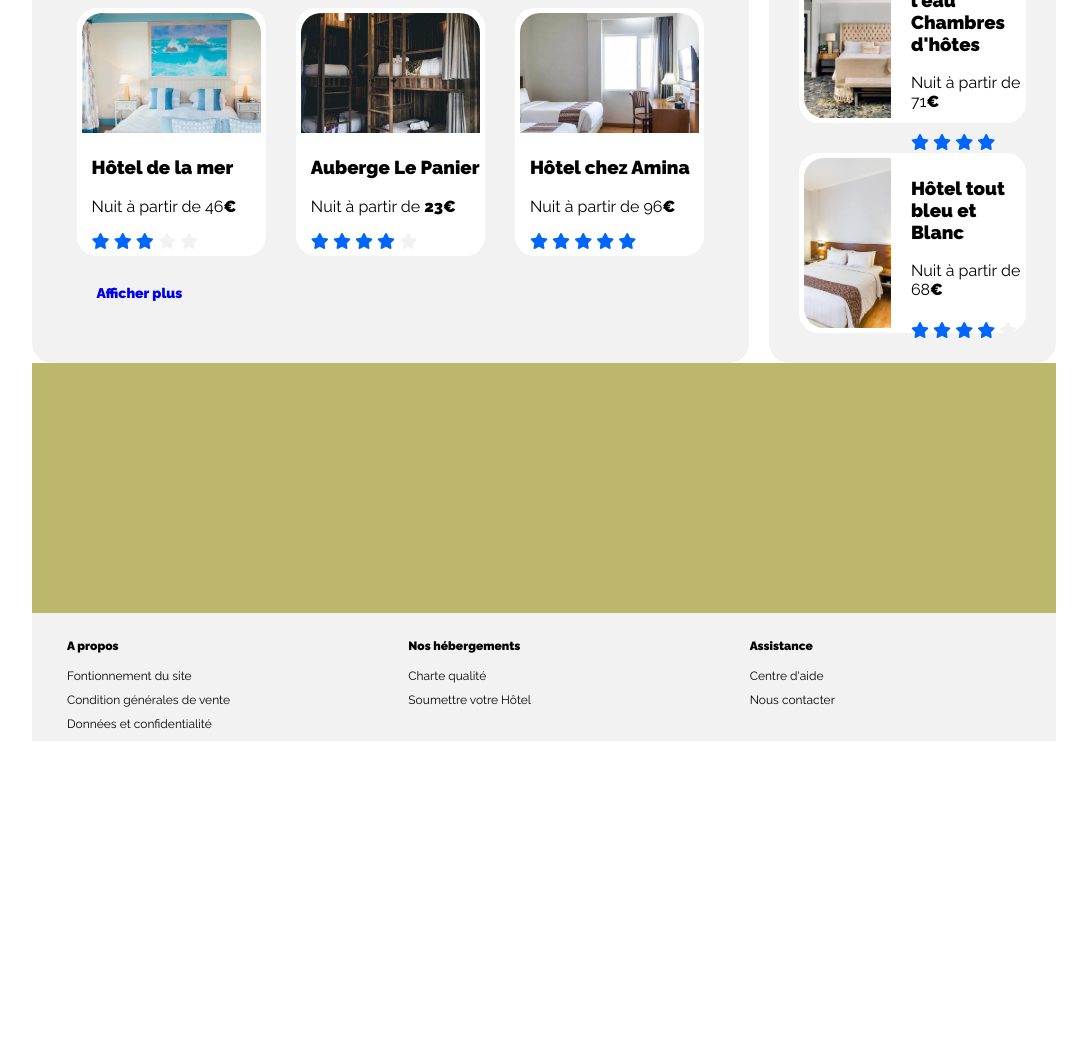
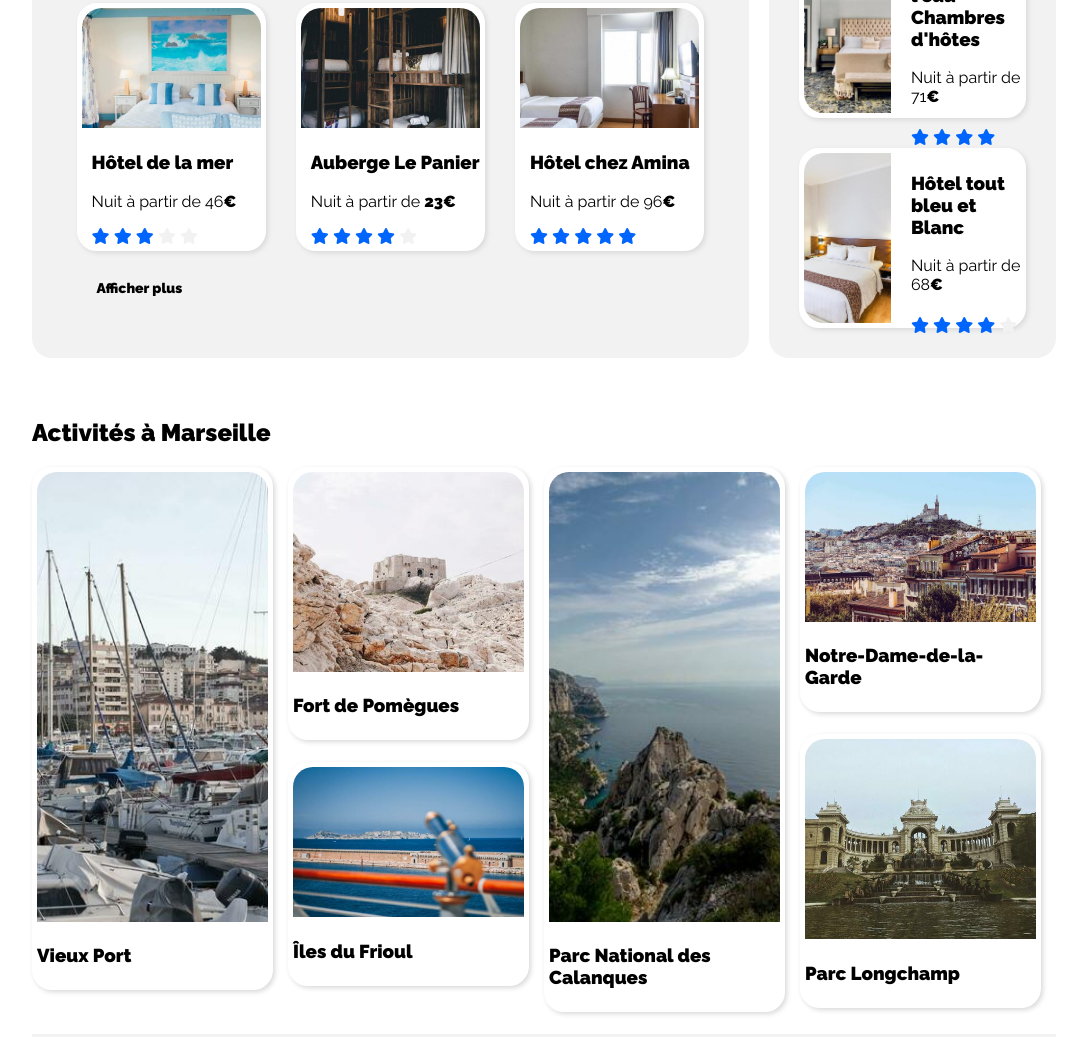
Before and after one commit to AlexisRamis/RamisAlexis_2_20092021, a plain HTML site: page index.html in a window 1280 px wide. Shown: the part 824-1861 px from the top of the page, without its empty margins (96-1183 px from the left). Before the commit the page ends 1565 px from the top, so only its background shows below. Drawn offline with Linux system fonts and the light colour scheme.

Commit message:
activity

```diff
--- a/index.html
+++ b/index.html
@@ -2,7 +2,11 @@
   <html lang="fr">
   <head>
     <meta charset="utf-8">
-  <title>Titre de la page</title>
+    <meta name="description" content="Réservation d'hôtel">
+	  <meta name="keywords" content="Reservia, projet OpenClassrooms">
+	  <meta name="author" content="Alexis Ramis">
+  	<meta name="viewport" content="width=device-width, initial-scale=1.0">
+    <title>Réservia</title>
     <link rel="stylesheet" href="style.css">
     <link rel="preconnect" href="https://fonts.googleapis.com">
   <link rel="preconnect" href="https://fonts.gstatic.com" crossorigin>
@@ -16,9 +20,9 @@
         </figure>
         <nav>
           <ul class="menu">
-            <li><a href="index.html">Hébergements</a></li>
-            <li><a href="forum.html">Activités</a></li>
-            <li><a href="contact.html">S'inscrire</a></li>
+              <li><a href="#accommodation">Hébergements</a></li>
+              <li><a href="#activity">Activités</a></li>
+              <li><a href="#">S'inscrire</a></li>
           </ul>
       </nav>
     </header>
@@ -58,7 +62,8 @@
         Hébergements à Marseille
       </h2>
       <div id="marseille">
-      <figure class="img-acmdt">
+        <a href="#" class="img-acmdt">
+          <figure>
             <img src="images\hebergements\4_small\marcus-loke-WQJvWU_HZFo-unsplash.jpg" alt="Cannebiere" />
             <figcaption>
               <h3>
@@ -74,7 +79,9 @@
               <i class="fas fa-star grey-star"></i>
             </figcaption>
           </figure>
-      <figure class="img-acmdt">
+        </a>
+        <a href="#" class="img-acmdt">
+          <figure>
             <img src="images\hebergements\4_small\fred-kleber-gTbaxaVLvsg-unsplash.jpg" alt="port" />
             <figcaption>
               <h3>
@@ -90,7 +97,9 @@
               <i class="fas fa-star blue-star"></i>
             </figcaption>
           </figure>
-      <figure class="img-acmdt">
+        </a>
+        <a href="#" class="img-acmdt">
+          <figure>
             <img src="images\hebergements\4_small\reisetopia-B8WIgxA_PFU-unsplash.jpg" alt="mouettes" />
             <figcaption>
               <h3>
@@ -106,7 +115,9 @@
               <i class="fas fa-star grey-star"></i>
             </figcaption>
         </figure>
-      <figure class="img-acmdt">
+        </a>
+        <a href="#" class="img-acmdt">
+          <figure>
             <img src="images\hebergements\4_small\annie-spratt-Eg1qcIitAuA-unsplash.jpg" alt="mer" />
             <figcaption>
               <h3>
@@ -122,7 +133,9 @@
               <i class="fas fa-star grey-star"></i>
             </figcaption>
           </figure>
-      <figure class="img-acmdt">
+        </a>
+        <a href="#" class="img-acmdt">
+          <figure>
             <img src="images\hebergements\4_small\nicate-lee-kT-ZyaiwBe0-unsplash.jpg" alt="panier" />
             <figcaption>
               <h3>
@@ -138,7 +151,9 @@
               <i class="fas fa-star grey-star"></i>
             </figcaption>
           </figure>
-      <figure class="img-acmdt">
+        </a>
+        <a href="#" class="img-acmdt">
+          <figure>
             <img src="images\hebergements\4_small\febrian-zakaria-M6S1WvfW68A-unsplash.jpg" alt="amina" />
             <figcaption>
               <h3>
@@ -154,9 +169,10 @@
               <i class="fas fa-star blue-star"></i>
             </figcaption>
           </figure>
+        </a>
       </div>
       <p class="more">
-      <a href="https://openclassrooms.com">Afficher plus</a>
+        <a href="#">Afficher plus</a>
       </p>
       </article>
       <article id="popular">
@@ -165,6 +181,7 @@
           <i class="fas fa-chart-line"></i>
         </h2>
       <div>
+        <a href="#">
           <figure class="img-pop">
             <img src="images\hebergements\4_small\emile-guillemot-Bj_rcSC5XfE-unsplash.jpg" alt="soleil" />
             <figcaption>
@@ -181,6 +198,8 @@
               <i class="fas fa-star blue-star"></i>
             </figcaption>
           </figure>
+        </a>
+        <a href="#">
           <figure class="img-pop">
             <img src="images\hebergements\4_small\aw-creative-VGs8z60yT2c-unsplash.jpg" alt="coeur" />
             <figcaption>
@@ -197,6 +216,8 @@
               <i class="fas fa-star grey-star"></i>
             </figcaption>
           </figure>
+        </a>
+        <a href="#">
           <figure class="img-pop">
             <img src="images\hebergements\4_small\febrian-zakaria-sjvU0THccQA-unsplash.jpg" alt="bleu" />
             <figcaption>
@@ -213,29 +234,100 @@
               <i class="fas fa-star grey-star"></i>
             </figcaption>
           </figure>
+        </a>
         </div>
         </article>
     </section>
     <section id="activity">
-
+      <h2>Activités à Marseille</h2>
+      <div class="activity-section">
+      <article>
+        <a href="#" class="img-activity">
+          <figure>
+          <img src="images\activites\4_small\reno-laithienne-QUgJhdY5Fyk-unsplash.jpg" class="img-size-l" alt="vieux-port" />
+          <figcaption>
+            <h3>
+              Vieux Port
+            </h3>
+          </figcaption>
+        </figure>
+      </a>
+      </article>
+      <article>
+        <a href="#" class="img-activity">
+        <figure>
+        <img src="images\activites\4_small\paul-hermann-QFTrLdQIRhI-unsplash.jpg" class="img-size-m" alt="fort-de-pomegues" />
+        <figcaption>
+          <h3>
+            Fort de Pomègues
+          </h3>
+        </figcaption>
+      </figure>
+      </a>
+      <a href="#" class="img-activity">
+      <figure>
+      <img src="images\activites\4_small\kevin-hikari-rV_Qd1l-VXg-unsplash.jpg" class="img-size-s" alt="iles-du-frioul" />
+      <figcaption>
+        <h3>
+          Îles du Frioul
+        </h3>
+      </figcaption>
+    </figure>
+    </a>
+  </article>
+  <article>
+    <a href="#" class="img-activity">
+    <figure>
+    <img src="images\activites\4_small\kilyan-sockalingum-NR8-cBCN3aI-unsplash.jpg" class="img-size-l" alt="parc-national-des-calanques" />
+    <figcaption>
+      <h3>
+        Parc National des Calanques
+      </h3>
+    </figcaption>
+  </figure>
+  </a>
+  </article>
+  <article>
+    <a href="#" class="img-activity">
+    <figure>
+    <img src="images\activites\4_small\florian-wehde-xW9e8gdotxI-unsplash.jpg" class="img-size-s" alt="notre-dame-de-la-garde" />
+    <figcaption>
+      <h3>
+        Notre-Dame-de-la-Garde
+      </h3>
+    </figcaption>
+  </figure>
+  </a>
+  <a href="#" class="img-activity">
+  <figure>
+  <img src="images\activites\4_small\lena-paulin-wH2-EJoDcV0-unsplash.jpg" class="img-size-m" alt="parc-longchamp" />
+  <figcaption>
+    <h3>
+      Parc Longchamp
+      </h3>
+  </figcaption>
+  </figure>
+  </a>
+  </article>
   </section>
     <footer>
       <section>
         <h4>A propos</h4>
-      <a href="https://openclassrooms.com">Fontionnement du site</a>
-      <a href="https://openclassrooms.com">Condition générales de vente</a>
-      <a href="https://openclassrooms.com">Données et confidentialité</a>
+        <a href="#">Fontionnement du site</a>
+        <a href="#">Condition générales de vente</a>
+        <a href="#">Données et confidentialité</a>
     </section>
     <section>
       <h4>Nos hébergements</h4>
-          <a href="https://openclassrooms.com">Charte qualité</a>
-          <a href="https://openclassrooms.com">Soumettre votre Hôtel</a>
+            <a href="#">Charte qualité</a>
+            <a href="#">Soumettre votre Hôtel</a>
     </section>
     <section>
       <h4>Assistance</h4>
-      <a href="https://openclassrooms.com">Centre d'aide</a>
-      <a href="https://openclassrooms.com">Nous contacter</a>
+        <a href="#">Centre d'aide</a>
+        <a href="#">Nous contacter</a>
     </section>
+  </div>
     </footer>
   </body>
   </html>
--- a/style.css
+++ b/style.css
@@ -6,8 +6,14 @@ header{
     display: flex;
     justify-content: space-between;
 }
-a {
+a{
     text-decoration : none;
+}
+figure{
+    margin: 0;
+}
+h3, p{
+    color: black;
 }
 /*header */
 .menu{
@@ -90,7 +96,7 @@ header a, .blue-star{
     border-radius: 50px;
     width: 20px;
     color: #0065FC;
-    background-color: #F2F2F2;
+    background-color: #DEEBFF;
     padding: 20px;
     margin-left: -10px;
 }
@@ -110,9 +116,6 @@ header a, .blue-star{
     text-align: center;
 }
 /*hotel-popular*/
-#activity{
-    height: 250px;
-}
 #accommodation{
     display: flex;
     justify-content: space-between;
@@ -144,7 +147,7 @@ header a, .blue-star{
     flex-wrap: wrap;
     justify-content: center;
 }
-.img-acmdt img, .img-pop img{
+.img-acmdt img, .img-pop img, .img-activity img{
     object-fit: cover;
 }
 .img-acmdt img{
@@ -161,6 +164,8 @@ header a, .blue-star{
     border: white 5px solid;
     border-radius: 20px;
     margin: 15px;
+
+    box-shadow: 2px 2px 5px #D9D9D9;
 }
 .img-acmdt{
     width: 25%;
@@ -182,15 +187,48 @@ header a, .blue-star{
 .img-acmdt span, .img-pop span{
     font-weight: bold;
 }
-#activity{
-    background-color: darkkhaki;
-}
 .more{
     font-size: 14px;
     font-weight: 900;
     color: black;
     margin-left: 9%;
     padding-bottom: 25px;
+}
+.more a{
+    color: black;
+}
+/*activity*/
+#activity{
+    margin-top: 60px;
+}
+.activity-section{
+    display: flex;
+    justify-content: space-between;
+}
+#activity article{
+    width: 28%;
+}
+.img-activity img{
+    width: 100%;
+    border-radius: 20px 20px 0 0;
+}
+.img-activity figure{
+    background-color: white;
+    border: white 5px solid;
+    border-radius: 20px;
+    margin-bottom: 22px;
+    margin-right: 15px;
+
+    box-shadow: 2px 2px 5px #D9D9D9;
+}
+.img-size-l{
+    height: 450px;
+}
+.img-size-m{
+    height: 200px;
+}
+.img-size-s{
+    height: 150px;
 }
 /*footer*/
 footer{
```
Lines whose indentation alone changed are shown as unchanged.
